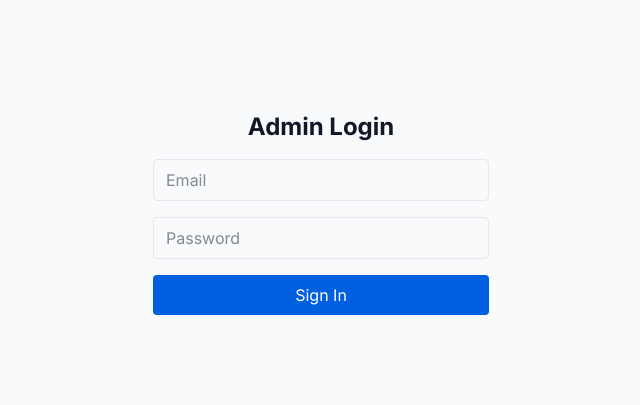
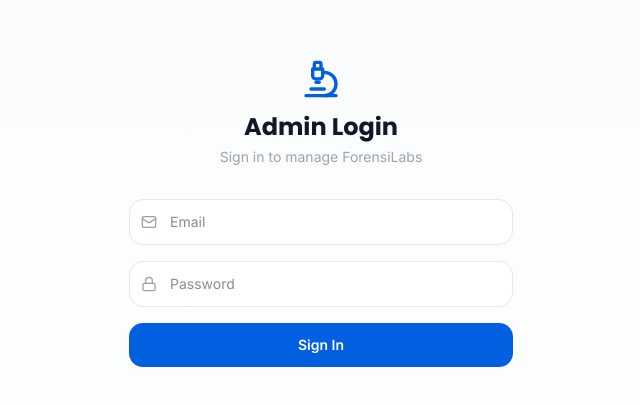
Before and after one commit to ashaduzzaman2002/forensilab, a Next.js app: page /admin/login in a window 1280 px wide. Shown: the part 187-592 px from the top of the page, without its empty margins (319-959 px from the left). Built offline with nearby package versions, Linux system fonts and the light colour scheme; no server answers.

Commit message:
admin login

```diff
--- a/app/(admin)/layout.tsx
+++ b/app/(admin)/layout.tsx
@@ -1,13 +1,18 @@
+import { redirect } from "next/navigation";
+import { getSession } from "@/lib/auth";
 import { AppSidebar } from "@/components/app-sidebar";
 import { SiteHeader } from "@/components/site-header";
 import { SidebarInset, SidebarProvider } from "@/components/ui/sidebar";
 import { TooltipProvider } from "@/components/ui/tooltip";
 
-export default function AdminLayout({
+export default async function AdminLayout({
   children,
 }: {
   children: React.ReactNode;
 }) {
+  const session = await getSession();
+  if (!session) redirect("/admin/login");
+
   return (
     <TooltipProvider>
       <SidebarProvider
--- a/app/(auth)/admin/login/page.tsx
+++ b/app/(auth)/admin/login/page.tsx
@@ -1,12 +1,55 @@
+"use client";
+
+import { useActionState } from "react";
+import { loginAction } from "@/lib/actions/auth";
+import { Mail, Lock, MicroscopeIcon } from "lucide-react";
+
 export default function AdminLoginPage() {
+  const [state, action, pending] = useActionState(loginAction, null);
+
   return (
-    <div className="flex min-h-screen items-center justify-center">
-      <div className="w-full max-w-sm space-y-4 p-6">
-        <h1 className="text-2xl font-bold text-center">Admin Login</h1>
-        <form className="space-y-4">
-          <input type="email" placeholder="Email" className="w-full rounded border px-3 py-2" />
-          <input type="password" placeholder="Password" className="w-full rounded border px-3 py-2" />
-          <button type="submit" className="w-full rounded bg-primary px-3 py-2 text-primary-foreground">Sign In</button>
+    <div className="flex min-h-screen items-center justify-center bg-gradient-to-b from-gray-50 to-white px-4">
+      <div className="w-full max-w-sm">
+        <div className="mb-8 text-center">
+          <MicroscopeIcon className="mx-auto size-10 text-primary" />
+          <h1 className="mt-3 font-heading text-2xl font-bold">Admin Login</h1>
+          <p className="mt-1 text-sm text-muted-foreground">Sign in to manage ForensiLabs</p>
+        </div>
+
+        <form action={action} className="space-y-4">
+          {state?.error && (
+            <p className="rounded-lg bg-red-50 px-4 py-2 text-sm text-red-600">{state.error}</p>
+          )}
+
+          <div className="relative">
+            <Mail className="absolute left-3 top-1/2 size-4 -translate-y-1/2 text-gray-400" />
+            <input
+              name="email"
+              type="email"
+              placeholder="Email"
+              required
+              className="w-full rounded-xl border border-gray-200 bg-white py-3 pl-10 pr-4 text-sm outline-none transition focus:border-primary focus:ring-2 focus:ring-primary/20"
+            />
+          </div>
+
+          <div className="relative">
+            <Lock className="absolute left-3 top-1/2 size-4 -translate-y-1/2 text-gray-400" />
+            <input
+              name="password"
+              type="password"
+              placeholder="Password"
+              required
+              className="w-full rounded-xl border border-gray-200 bg-white py-3 pl-10 pr-4 text-sm outline-none transition focus:border-primary focus:ring-2 focus:ring-primary/20"
+            />
+          </div>
+
+          <button
+            type="submit"
+            disabled={pending}
+            className="w-full rounded-xl bg-primary py-3 text-sm font-semibold text-primary-foreground transition hover:bg-primary/90 disabled:opacity-50"
+          >
+            {pending ? "Signing in..." : "Sign In"}
+          </button>
         </form>
       </div>
     </div>
--- a/components/nav-user.tsx
+++ b/components/nav-user.tsx
@@ -20,7 +20,8 @@
   SidebarMenuItem,
   useSidebar,
 } from "@/components/ui/sidebar"
-import { EllipsisVerticalIcon, CircleUserRoundIcon, CreditCardIcon, BellIcon, LogOutIcon } from "lucide-react"
+import { EllipsisVerticalIcon, LogOutIcon } from "lucide-react"
+import { logoutAction } from "@/lib/actions/auth"
 
 export function NavUser({
   user,
@@ -76,28 +77,14 @@
               </div>
             </DropdownMenuLabel>
             <DropdownMenuSeparator />
-            <DropdownMenuGroup>
-              <DropdownMenuItem>
-                <CircleUserRoundIcon
-                />
-                Account
-              </DropdownMenuItem>
-              <DropdownMenuItem>
-                <CreditCardIcon
-                />
-                Billing
-              </DropdownMenuItem>
-              <DropdownMenuItem>
-                <BellIcon
-                />
-                Notifications
-              </DropdownMenuItem>
-            </DropdownMenuGroup>
             <DropdownMenuSeparator />
-            <DropdownMenuItem>
-              <LogOutIcon
-              />
-              Log out
+            <DropdownMenuItem asChild>
+              <form action={logoutAction}>
+                <button type="submit" className="flex w-full items-center gap-2">
+                  <LogOutIcon className="size-4" />
+                  Log out
+                </button>
+              </form>
             </DropdownMenuItem>
           </DropdownMenuContent>
         </DropdownMenu>
--- /dev/null
+++ b/lib/actions/auth.ts
@@ -0,0 +1,27 @@
+"use server";
+
+import { createSession, deleteSession } from "@/lib/auth";
+import { dbConnect } from "@/lib/db";
+import { Admin } from "@/lib/models/admin";
+import bcrypt from "bcryptjs";
+import { redirect } from "next/navigation";
+
+export async function loginAction(_prev: unknown, formData: FormData) {
+  const email = formData.get("email") as string;
+  const password = formData.get("password") as string;
+
+  await dbConnect();
+  const admin = await Admin.findOne({ email });
+
+  if (!admin || !(await bcrypt.compare(password, admin.password))) {
+    return { error: "Invalid email or password" };
+  }
+
+  await createSession();
+  redirect("/admin/dashboard");
+}
+
+export async function logoutAction() {
+  await deleteSession();
+  redirect("/admin/login");
+}
--- /dev/null
+++ b/lib/auth.ts
@@ -0,0 +1,33 @@
+import { cookies } from "next/headers";
+
+const SESSION_COOKIE = "admin_session";
+
+export async function createSession() {
+  const token = Buffer.from(
+    `authenticated:${Date.now()}:${process.env.SESSION_SECRET}`
+  ).toString("base64");
+
+  (await cookies()).set(SESSION_COOKIE, token, {
+    httpOnly: true,
+    secure: process.env.NODE_ENV === "production",
+    sameSite: "lax",
+    path: "/",
+    maxAge: 60 * 60 * 24,
+  });
+}
+
+export async function getSession() {
+  const token = (await cookies()).get(SESSION_COOKIE)?.value;
+  if (!token) return null;
+  try {
+    const decoded = Buffer.from(token, "base64").toString();
+    if (decoded.includes(process.env.SESSION_SECRET!)) return { authenticated: true };
+    return null;
+  } catch {
+    return null;
+  }
+}
+
+export async function deleteSession() {
+  (await cookies()).delete(SESSION_COOKIE);
+}
--- /dev/null
+++ b/lib/models/admin.ts
@@ -0,0 +1,8 @@
+import mongoose, { Schema, models, model } from "mongoose";
+
+const AdminSchema = new Schema({
+  email: { type: String, required: true, unique: true },
+  password: { type: String, required: true },
+}, { timestamps: true });
+
+export const Admin = models.Admin || model("Admin", AdminSchema);
--- a/package.json
+++ b/package.json
@@ -6,7 +6,8 @@
     "dev": "next dev",
     "build": "next build",
     "start": "next start",
-    "lint": "eslint"
+    "lint": "eslint",
+    "seed:admin": "npx tsx scripts/seed-admin.ts"
   },
   "dependencies": {
     "@aws-sdk/client-s3": "^3.1029.0",
@@ -16,6 +17,7 @@
     "@dnd-kit/sortable": "^10.0.0",
     "@dnd-kit/utilities": "^3.2.2",
     "@tanstack/react-table": "^8.21.3",
+    "bcryptjs": "^3.0.3",
     "class-variance-authority": "^0.7.1",
     "clsx": "^2.1.1",
     "framer-motion": "^12.38.0",
@@ -36,6 +38,7 @@
   },
   "devDependencies": {
     "@tailwindcss/postcss": "^4",
+    "@types/bcryptjs": "^2.4.6",
     "@types/node": "^20",
     "@types/react": "^19",
     "@types/react-dom": "^19",
--- /dev/null
+++ b/scripts/seed-admin.ts
@@ -0,0 +1,27 @@
+import { dbConnect } from "../lib/db";
+import { Admin } from "../lib/models/admin";
+import bcrypt from "bcryptjs";
+
+async function seed() {
+  await dbConnect();
+
+  const email = "admin@forensilabs.com";
+  const password = "admin123";
+
+  const existing = await Admin.findOne({ email });
+  if (existing) {
+    console.log("Admin already exists, skipping seed.");
+    process.exit(0);
+  }
+
+  const hashed = await bcrypt.hash(password, 12);
+  await Admin.create({ email, password: hashed });
+
+  console.log(`Admin seeded: ${email}`);
+  process.exit(0);
+}
+
+seed().catch((err) => {
+  console.error("Seed failed:", err);
+  process.exit(1);
+});
```
Also changed, not shown: 1 other file (tests, documents, lock files or other folders).
